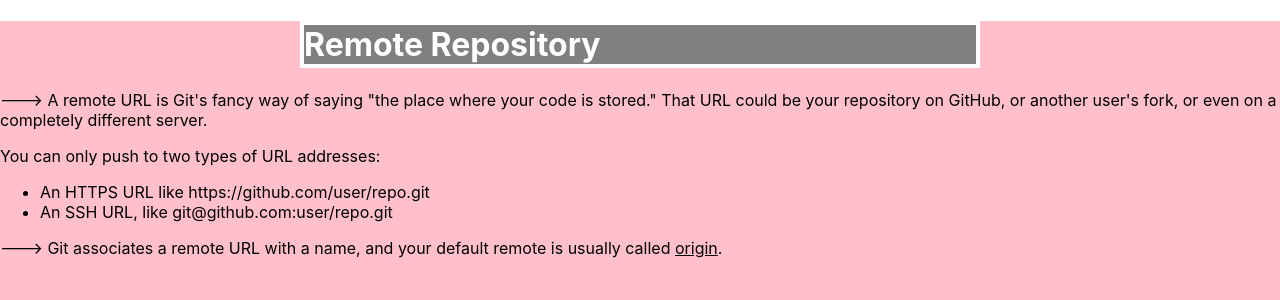
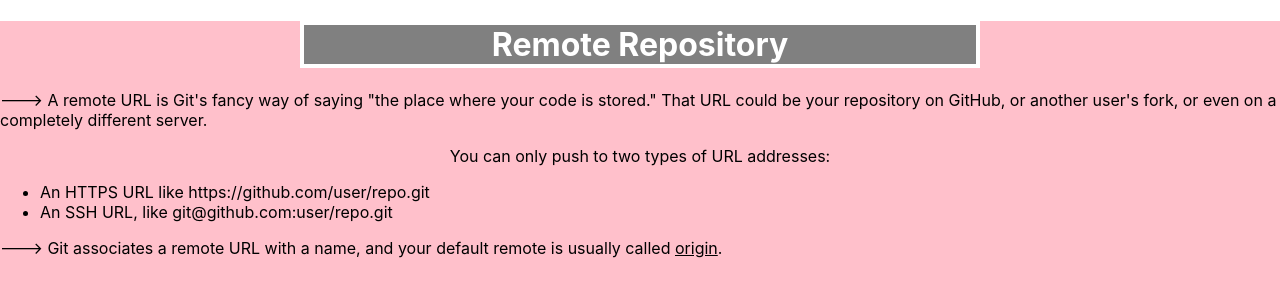
Before and after one commit to Preethi-Eswar/rep2311, a React (Create React App) app: page / in a window 1280 px wide. Shown: the top 300 px of the page. Built offline with nearby package versions, Linux system fonts and the light colour scheme.

Commit message:
Update App.css

```diff
--- a/src/App.css
+++ b/src/App.css
@@ -3,10 +3,13 @@
   background-color:pink;
 }
 
-
+.p1{
+  text-align:center;
+}
 
 
 h1{
+  text-align:center;
   margin-left:300px;
   margin-right:300px;
   color:white;
```
